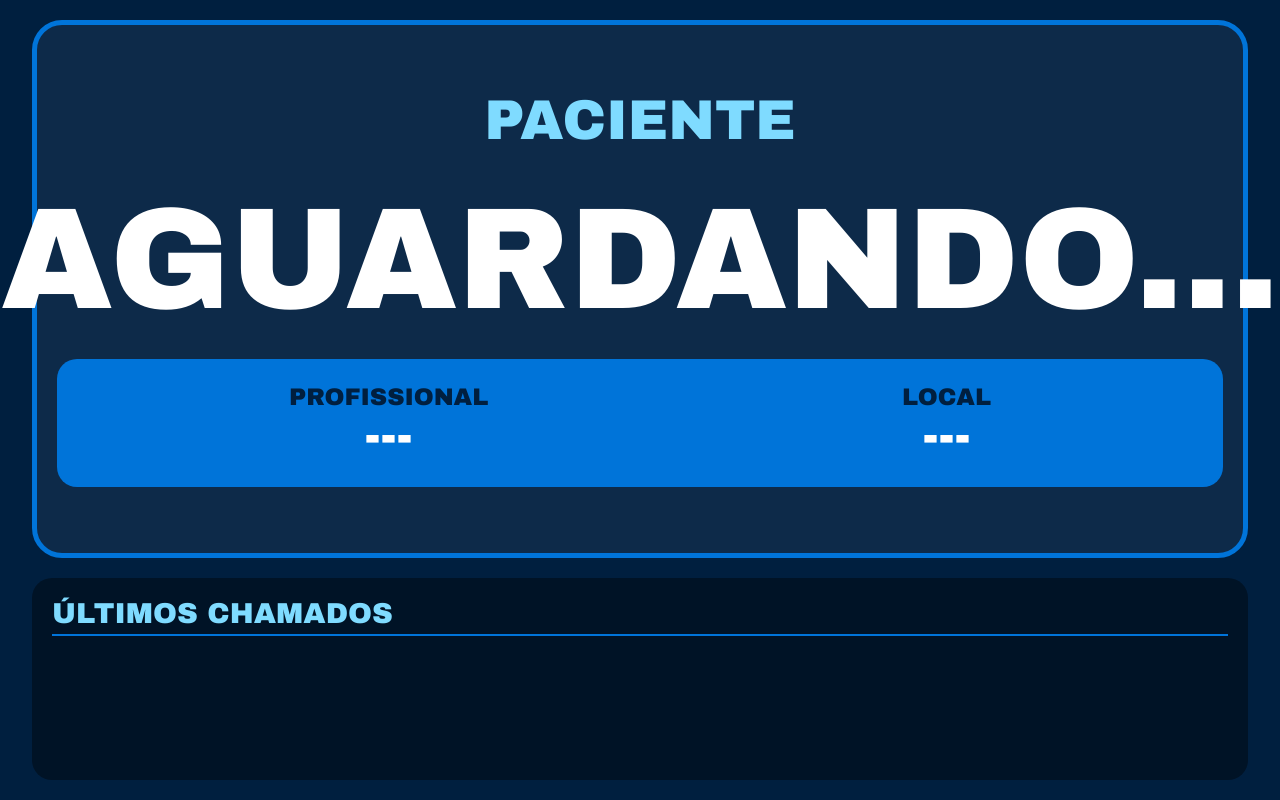
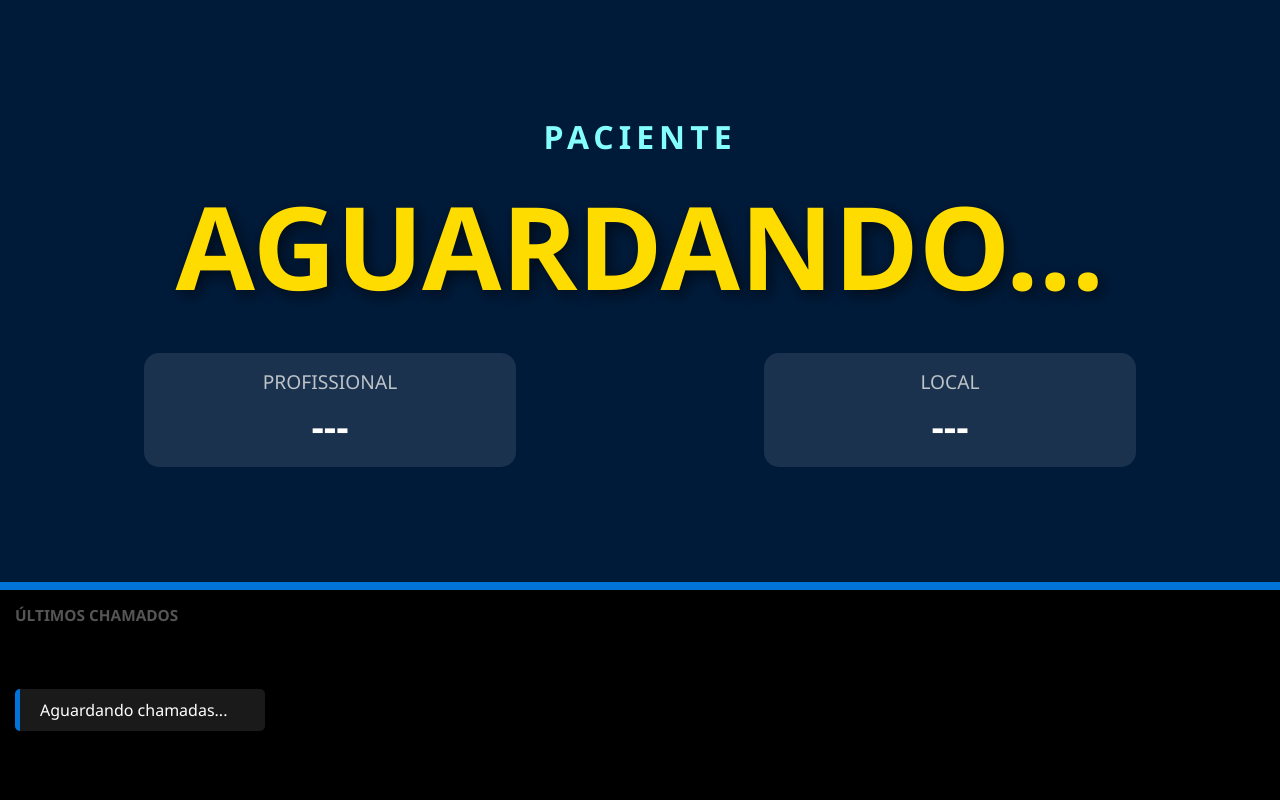
Before and after one commit to RafaelRlbjp/painel-chamada2, a website: page public/painel.html in a window 1280 px wide. Drawn offline with nearby package versions, Linux system fonts and the light colour scheme; no server answers.

Commit message:
Sistema completo e layout corrigido

```diff
--- a/public/painel.css
+++ b/public/painel.css
@@ -1,140 +1,143 @@
-/* Configurações de Reset e Fonte */
+/* 1. RESET E CONFIGURAÇÕES GERAIS */
 * {
     margin: 0;
     padding: 0;
     box-sizing: border-box;
-    font-family: 'Arial Black', sans-serif;
 }
 
 body {
-    background-color: #001f3f; /* Azul Marinho de fundo */
-    color: white;
+    background-color: #001b3a; /* Azul escuro profissional */
+    color: #ffffff;
+    font-family: 'Segoe UI', Tahoma, Geneva, Verdana, sans-serif;
     height: 100vh;
+    width: 100vw;
     display: flex;
-    justify-content: center;
-    align-items: center;
-    overflow: hidden;
-    transition: background-color 0.3s ease;
+    flex-direction: column;
+    overflow: hidden; /* Impede rolagem na TV */
 }
 
-/* Container Principal */
-.painel-container {
-    width: 95%;
-    height: 95%;
+/* 2. ESTRUTURA PRINCIPAL */
+.container {
     display: flex;
     flex-direction: column;
-    gap: 20px;
+    height: 100%;
+    width: 100%;
 }
 
-/* Área do Chamado Principal */
-.chamado-atual {
-    flex: 3;
+/* 3. ÁREA DE DESTAQUE (CHAMADA ATUAL) */
+.chamada-principal {
+    flex: 3; /* Ocupa a maior parte da tela */
     display: flex;
     flex-direction: column;
     justify-content: center;
     align-items: center;
-    background: rgba(255, 255, 255, 0.05);
-    border-radius: 30px;
-    border: 5px solid #0074D9;
+    text-align: center;
     padding: 20px;
-    text-align: center;
+    border-bottom: 8px solid #0074D9;
 }
 
-.titulo {
-    font-size: 3.5rem;
-    color: #7FDBFF;
-    text-transform: uppercase;
+.header-label {
+    font-size: 2.5vw;
+    color: #85fffd;
+    letter-spacing: 5px;
+    font-weight: bold;
     margin-bottom: 10px;
 }
 
-.destaque {
-    font-size: 9rem; /* Nome do paciente gigante */
+#nome-paciente {
+    font-size: 9vw; /* Tamanho grande que se ajusta à tela */
     font-weight: 900;
+    color: #FFDC00; /* Amarelo vibrante para o nome */
     text-transform: uppercase;
-    color: #ffffff;
-    line-height: 1.1;
+    line-height: 1;
     margin: 20px 0;
+    text-shadow: 4px 4px 15px rgba(0, 0, 0, 0.6);
 }
 
-/* Rodapé com Profissional e Consultório */
+/* 4. INFORMAÇÕES SECUNDÁRIAS (PROFISSIONAL E LOCAL) */
 .info-secundaria {
     display: flex;
     width: 100%;
     justify-content: space-around;
-    background: #0074D9;
-    padding: 25px;
-    border-radius: 20px;
+    margin-top: 30px;
+}
+
+.box-info {
+    background: rgba(255, 255, 255, 0.1);
+    padding: 15px 40px;
+    border-radius: 15px;
+    min-width: 30%;
 }
 
 .label {
     display: block;
-    font-size: 1.5rem;
-    color: #001f3f;
-    font-weight: bold;
-    text-transform: uppercase;
+    font-size: 1.5vw;
+    color: #bdc3c7;
+    margin-bottom: 5px;
 }
 
 #nome-profissional, #consultorio {
-    font-size: 3rem;
+    font-size: 3vw;
     font-weight: bold;
-    color: white;
 }
 
-/* Área de Histórico (Rodapé Inferior) */
-.historico-secao {
+/* 5. RODAPÉ DE HISTÓRICO */
+.rodape-historico {
     flex: 1;
-    background: rgba(0, 0, 0, 0.4);
-    border-radius: 20px;
-    padding: 20px;
+    background-color: #000000;
+    padding: 15px;
+    display: flex;
+    flex-direction: column;
 }
 
-.historico-secao h2 {
-    font-size: 1.8rem;
-    color: #7FDBFF;
-    margin-bottom: 15px;
-    border-bottom: 2px solid #0074D9;
-    padding-bottom: 5px;
+.titulo-historico {
+    font-size: 1.2vw;
+    color: #555;
+    margin-bottom: 10px;
+    font-weight: bold;
 }
 
-#lista-historico {
-    list-style: none;
+.historico-flex {
     display: flex;
-    flex-wrap: wrap;
-    gap: 15px;
+    gap: 20px;
+    overflow-x: hidden; /* Mantém limpo */
+    height: 100%;
+    align-items: center;
 }
 
-#lista-historico li {
-    font-size: 2rem;
-    background: #111;
-    padding: 10px 25px;
-    border-radius: 50px;
-    color: #aaa;
-    border: 1px solid #333;
-    animation: aparecer 0.5s ease-out;
+.historico-item {
+    background: #1a1a1a;
+    border-left: 5px solid #0074D9;
+    padding: 10px 20px;
+    border-radius: 5px;
+    min-width: 250px;
+    animation: slideIn 0.5s ease-out;
 }
 
-/* --- ANIMAÇÕES --- */
-
-/* Efeito de piscar em AMARELO conforme solicitado */
-.piscar-amarelo {
-    animation: alerta-amarelo 0.8s infinite;
+.historico-item strong {
+    font-size: 1.4vw;
+    color: #eee;
+    display: block;
 }
 
-@keyframes alerta-amarelo {
-    0% { background-color: #001f3f; }
-    50% { background-color: #FFD700; } /* Amarelo Ouro */
-    100% { background-color: #001f3f; }
+.historico-item small {
+    font-size: 1vw;
+    color: #0074D9;
 }
 
-/* Troca a cor da letra para PRETO durante o pisca para dar contraste */
-.piscar-amarelo .destaque,
-.piscar-amarelo .titulo,
-.piscar-amarelo #nome-profissional,
-.piscar-amarelo #consultorio {
-    color: #000 !important;
+/* 6. ANIMAÇÕES */
+@keyframes slideIn {
+    from { opacity: 0; transform: translateX(-20px); }
+    to { opacity: 1; transform: translateX(0); }
 }
 
-@keyframes aparecer {
-    from { opacity: 0; transform: scale(0.8); }
-    to { opacity: 1; transform: scale(1); }
+/* Efeito de piscar a tela inteira na chamada */
+.piscar-tela {
+    animation: alert-bg 0.8s infinite;
 }
+
+@keyframes alert-bg {
+    0% { background-color: #001b3a; }
+    50% { background-color: #ff4136; } /* Vermelho alerta */
+    100% { background-color: #001b3a; }
+}
--- a/public/painel.html
+++ b/public/painel.html
@@ -3,34 +3,35 @@
 <head>
     <meta charset="UTF-8">
     <meta name="viewport" content="width=device-width, initial-scale=1.0">
-    <title>Painel de Chamada</title>
+    <title>Painel de Chamadas Profissional</title>
     <link rel="stylesheet" href="painel.css">
     <script src="/socket.io/socket.io.js"></script>
 </head>
 <body>
 
-    <div class="painel-container">
-        <div class="chamado-atual">
-            <h1 class="titulo">PACIENTE</h1>
-            <div id="nome-paciente" class="destaque">Aguardando...</div>
+    <div class="container">
+        <main class="chamada-principal">
+            <div class="header-label">PACIENTE</div>
+            <h1 id="nome-paciente">AGUARDANDO...</h1>
 
             <div class="info-secundaria">
-                <div>
+                <div class="box-info">
                     <span class="label">PROFISSIONAL</span>
                     <div id="nome-profissional">---</div>
                 </div>
-                <div>
+                <div class="box-info">
                     <span class="label">LOCAL</span>
                     <div id="consultorio">---</div>
                 </div>
             </div>
-        </div>
+        </main>
 
-        <div class="historico-secao">
-            <h2>ÚLTIMOS CHAMADOS</h2>
-            <ul id="lista-historico">
-                </ul>
-        </div>
+        <footer class="rodape-historico">
+            <div class="titulo-historico">ÚLTIMOS CHAMADOS</div>
+            <div id="lista-historico" class="historico-flex">
+                <div class="historico-item">Aguardando chamadas...</div>
+            </div>
+        </footer>
     </div>
 
     <script src="painel.js"></script>
--- a/public/painel.js
+++ b/public/painel.js
@@ -1,36 +1,66 @@
 const socket = io();
-const sintetizador = window.speechSynthesis;
 
+// Lista para armazenar o histórico de chamadas
+let historicoChamadas = [];
+
+// Escuta o evento 'proxima-chamada' enviado pelo servidor
 socket.on("proxima-chamada", (dados) => {
-    // 1. Move o que está na tela para o histórico antes de atualizar
-    const nomeAnterior = document.getElementById("nome-paciente").innerText;
-    if (nomeAnterior && nomeAnterior !== "Aguardando...") {
-        const li = document.createElement("li");
-        li.innerText = nomeAnterior;
-        const lista = document.getElementById("lista-historico");
-        lista.prepend(li);
-        if (lista.children.length > 5) lista.lastChild.remove();
-    }
+    console.log("Recebendo chamada:", dados);
 
-    // 2. Atualiza a tela com o novo
-    document.getElementById("nome-paciente").innerText = dados.paciente;
+    // 1. ATUALIZAÇÃO DO PAINEL PRINCIPAL
+    // Garante que o texto fique em caixa alta para melhor visibilidade
+    document.getElementById("nome-paciente").innerText = dados.paciente.toUpperCase();
     document.getElementById("nome-profissional").innerText = dados.profissional;
     document.getElementById("consultorio").innerText = dados.consultorio;
 
-    // 3. Efeito de piscar Amarelo
-    document.body.classList.add("piscar-amarelo");
-    setTimeout(() => document.body.classList.remove("piscar-amarelo"), 8000);
+    // 2. LÓGICA DO HISTÓRICO
+    // Adiciona a nova chamada ao início do array
+    historicoChamadas.unshift(dados);
 
-    // 4. Chamada de Voz (Repete 2 vezes)
-    sintetizador.cancel();
-    const frase = `Paciente, ${dados.paciente}, comparecer ao ${dados.consultorio}`;
-    const falar = () => {
-        const msg = new SpeechSynthesisUtterance(frase);
-        msg.lang = 'pt-BR';
-        msg.rate = 0.9;
-        sintetizador.speak(msg);
-    };
+    // Mantém apenas as últimas 5 chamadas no histórico (ajustável)
+    if (historicoChamadas.length > 6) {
+        historicoChamadas.pop();
+    }
 
-    falar(); // Primeira vez
-    setTimeout(falar, 5000); // Segunda vez após 5 segundos
+    atualizarInterfaceHistorico();
+
+    // 3. EFEITOS VISUAIS E SONOROS
+    dispararAlerta(dados);
 });
+
+// Função para renderizar a lista de últimos chamados
+function atualizarInterfaceHistorico() {
+    const containerHistorico = document.getElementById("lista-historico");
+    if (!containerHistorico) return;
+
+    containerHistorico.innerHTML = ""; // Limpa a lista atual
+
+    // Pulamos o índice 0 porque ele já é o destaque principal na tela
+    const chamadosAnteriores = historicoChamadas.slice(1);
+
+    chamadosAnteriores.forEach(item => {
+        const div = document.createElement("div");
+        div.className = "historico-item";
+        div.innerHTML = `<strong>${item.paciente}</strong> <br> <small>${item.consultorio}</small>`;
+        containerHistorico.appendChild(div);
+    });
+}
+
+// Função para voz e efeito de piscar
+function dispararAlerta(dados) {
+    // Efeito Visual: Faz o fundo ou container piscar
+    document.body.classList.add("piscar-tela");
+
+    // Voz: Síntese de fala do navegador
+    const mensagemVoz = new SpeechSynthesisUtterance();
+    mensagemVoz.text = `Paciente, ${dados.paciente}. Comparecer ao, ${dados.consultorio}`;
+    mensagemVoz.lang = 'pt-BR';
+    mensagemVoz.rate = 0.9; // Velocidade um pouco mais lenta para clareza
+
+    window.speechSynthesis.speak(mensagemVoz);
+
+    // Remove o efeito de piscar após 5 segundos
+    setTimeout(() => {
+        document.body.classList.remove("piscar-tela");
+    }, 5000);
+}
```
